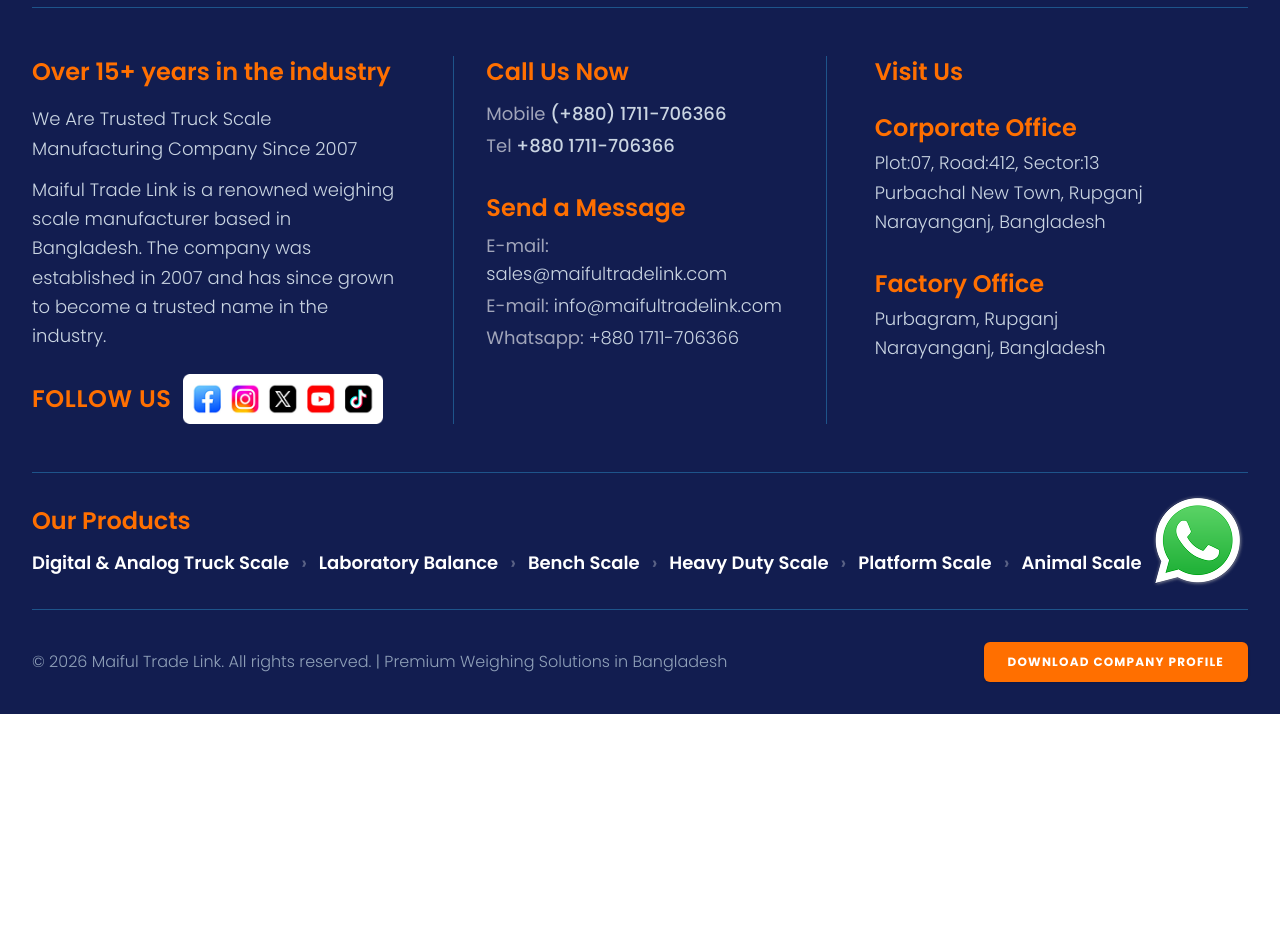
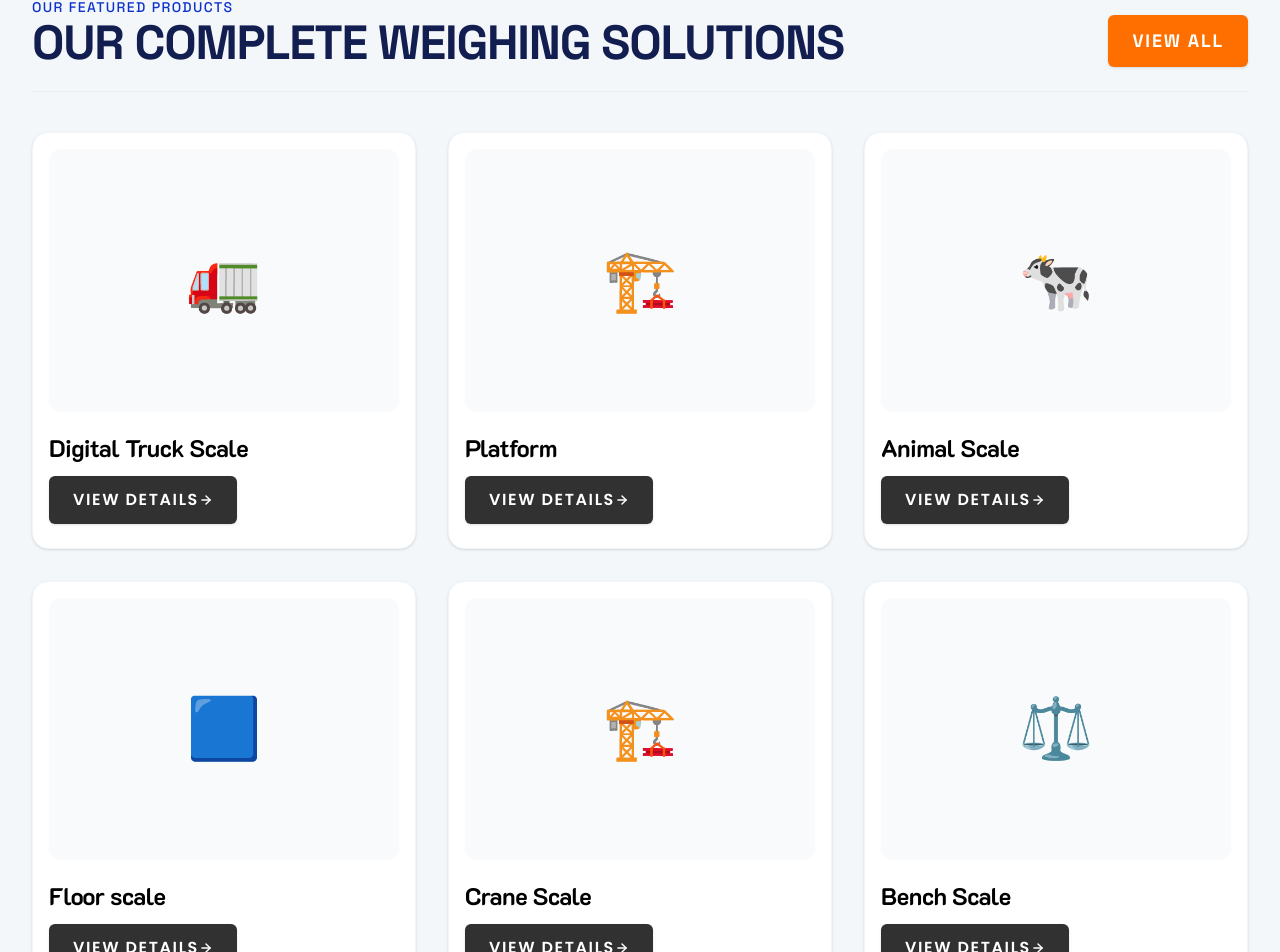
Before and after one commit to mahbubnoyon506/maiful-trade, a Next.js app: page / in a window 1280 px wide. Shown: the part 2930-3882 px from the top of the page. Before the commit the page ends 3644 px from the top, so only its background shows below. Built offline with nearby package versions, Linux system fonts and the light colour scheme.

Commit message:
Featured products section created

```diff
--- a/app/page.tsx
+++ b/app/page.tsx
@@ -1,5 +1,6 @@
 import AboutUsSection from "@/components/AboutUsSection";
 import BrandPartnersSection from "@/components/BrandPartnersSection";
+import FeaturedProductsSection from "@/components/FeaturedProductsSection";
 import HeroSection from "@/components/HeroSection";
 import StatsSection from "@/components/StatsSection";
 
@@ -10,6 +11,7 @@
       <StatsSection />
       <AboutUsSection />
       <BrandPartnersSection />
+      <FeaturedProductsSection />
     </div>
   );
 }
--- /dev/null
+++ b/components/FeaturedProductsSection.tsx
@@ -0,0 +1,107 @@
+"use client";
+
+import React from "react";
+import Link from "next/link";
+import { ArrowRight } from "lucide-react";
+import Button from "./Button";
+// Reusable button from earlier steps
+
+export default function FeaturedProductsSection() {
+  const products = [
+    {
+      title: "Digital Truck Scale",
+      emoji: "🚛",
+      href: "#",
+    },
+    {
+      title: "Platform",
+      emoji: "🏗️",
+      href: "#",
+    },
+    {
+      title: "Animal Scale",
+      emoji: "🐄",
+      href: "#",
+    },
+    {
+      title: "Floor scale",
+      emoji: "🟦",
+      href: "#",
+    },
+    {
+      title: "Crane Scale",
+      emoji: "🏗️",
+      href: "#",
+    },
+    {
+      title: "Bench Scale",
+      emoji: "⚖️",
+      href: "#",
+    },
+  ];
+
+  return (
+    <section className="bg-[#F4F7FA] py-16 lg:py-24 font-space-grotesk">
+      <div className="max-w-7xl mx-auto px-4 sm:px-6 lg:px-8 space-y-10">
+        {/* HEADER SECTION LAYOUT ROW */}
+        <div className="flex flex-col sm:flex-row sm:items-end justify-between gap-4 border-b border-slate-200/60 pb-6">
+          <div className="space-y-2">
+            <span className="text-sm font-medium tracking-widest uppercase text-secondary">
+              OUR FEATURED PRODUCTS
+            </span>
+            <h2 className="text-2xl sm:text-3xl md:text-5xl font-bold tracking-tight uppercase text-primary">
+              OUR COMPLETE WEIGHING SOLUTIONS
+            </h2>
+          </div>
+
+          <div>
+            <Button
+              variant="solid"
+              colorScheme="tertiary"
+              className="px-6 py-3 rounded-md text-lg whitespace-nowrap"
+              onClick={() => console.log("View All Products Clicked")}
+            >
+              VIEW ALL
+            </Button>
+          </div>
+        </div>
+
+        {/* COMPACT PRODUCT CARDS MATRIX GRID */}
+        <div className="grid grid-cols-1 sm:grid-cols-2 lg:grid-cols-3 gap-6 lg:gap-8">
+          {products.map((product, idx) => (
+            <div
+              key={idx}
+              className="bg-white rounded-2xl p-4 shadow-sm border border-slate-100 flex flex-col justify-between transition-all duration-300 hover:shadow-md hover:-translate-y-1"
+            >
+              {/* Product Visual Container Canvas Box */}
+              <div className="bg-[#F8FAFC] rounded-xl aspect-[4/3] w-full flex items-center justify-center relative overflow-hidden group border border-slate-50">
+                <span className="text-6xl transition-transform duration-300 group-hover:scale-110 select-none">
+                  {product.emoji}
+                </span>
+                {/* Background Overlay Hint subtle element */}
+                <div className="absolute inset-0 bg-primary/5 opacity-0 group-hover:opacity-100 transition-opacity duration-300" />
+              </div>
+
+              {/* Title and Detailed Action Navigation Row */}
+              <div className="pt-5 pb-2 space-y-3">
+                <h3 className="font-k2d text-lg sm:text-2xl font-bold tracking-tight text-black">
+                  {product.title}
+                </h3>
+
+                <Link href={product.href}>
+                  <Button
+                    variant="solid"
+                    className="bg-[#313131] px-6 py-3 rounded-md text-base font-semibold whitespace-nowrap font-poppins"
+                  >
+                    View Details
+                    <ArrowRight className="w-3.5 h-3.5 stroke-[2.5]" />
+                  </Button>
+                </Link>
+              </div>
+            </div>
+          ))}
+        </div>
+      </div>
+    </section>
+  );
+}
```
